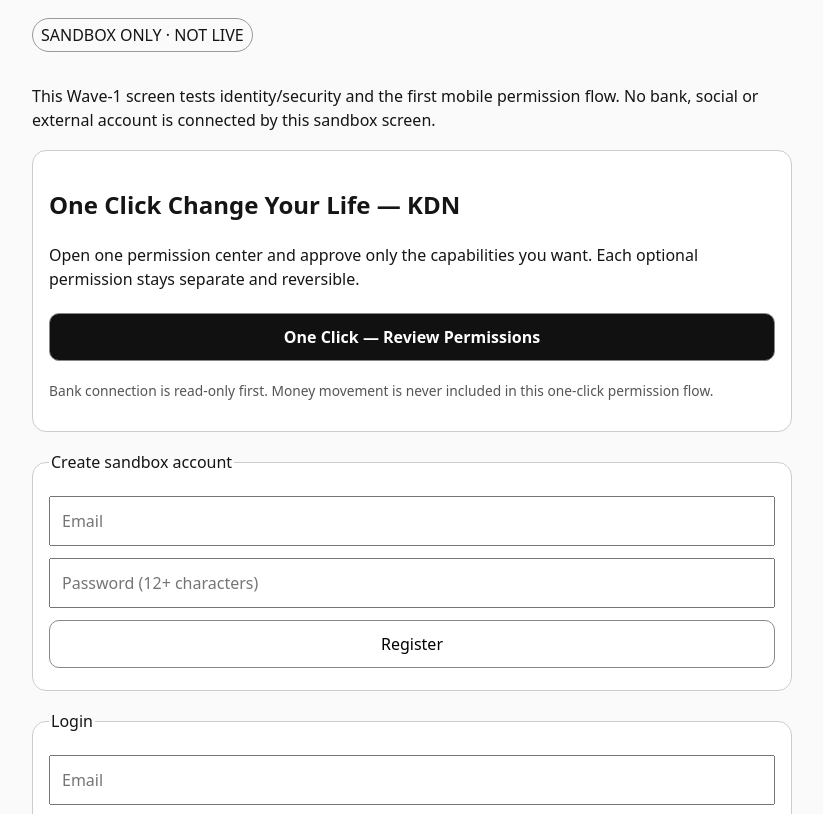
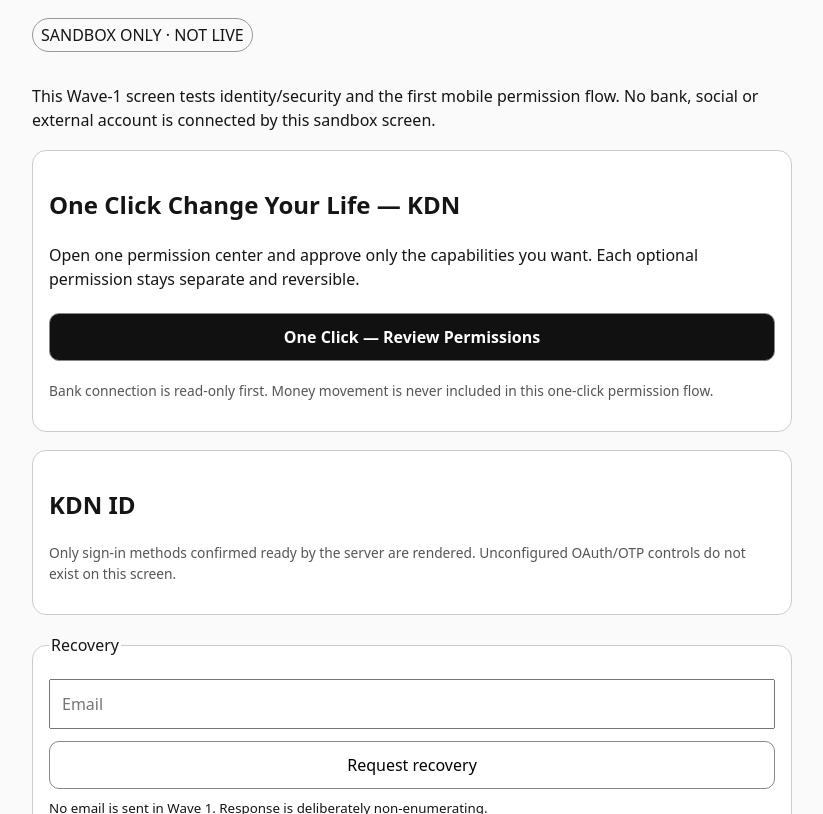
Before and after one commit to Guru-Nanak-dev-ji/Guru-granth-panth, a website: page web/index.html in a window 1280 px wide. Shown: the part 99-913 px from the top of the page, without its empty margins (228-1051 px from the left). Drawn offline with Linux system fonts and the light colour scheme.

Commit message:
Hide unready auth controls by default

```diff
--- a/web/index.html
+++ b/web/index.html
@@ -20,8 +20,14 @@ body{font-family:system-ui,sans-serif;max-width:760px;margin:32px auto;padding:0
 <p class="small">Bank connection is read-only first. Money movement is never included in this one-click permission flow.</p>
 </section>
 
-<fieldset><legend>Create sandbox account</legend><input id="regEmail" type="email" placeholder="Email"><input id="regPassword" type="password" placeholder="Password (12+ characters)"><button id="register">Register</button></fieldset>
-<fieldset><legend>Login</legend><input id="loginEmail" type="email" placeholder="Email"><input id="loginPassword" type="password" placeholder="Password"><button id="login">Login</button><button id="me">Who am I?</button><button id="sessions">My sessions</button><button id="logout">Logout</button><button id="logoutAll">Logout all sessions</button></fieldset>
+<section class="card">
+<h2>KDN ID</h2>
+<p class="small">Only sign-in methods confirmed ready by the server are rendered. Unconfigured OAuth/OTP controls do not exist on this screen.</p>
+<div id="configuredAuthMethods"></div>
+</section>
+
+<fieldset id="passwordRegister" hidden><legend>Create sandbox account</legend><input id="regEmail" type="email" placeholder="Email"><input id="regPassword" type="password" placeholder="Password (12+ characters)"><button id="register">Register</button></fieldset>
+<fieldset id="passwordLogin" hidden><legend>Login</legend><input id="loginEmail" type="email" placeholder="Email"><input id="loginPassword" type="password" placeholder="Password"><button id="login">Login</button><button id="me">Who am I?</button><button id="sessions">My sessions</button><button id="logout">Logout</button><button id="logoutAll">Logout all sessions</button></fieldset>
 <fieldset><legend>Recovery</legend><input id="recoveryEmail" type="email" placeholder="Email"><button id="recover">Request recovery</button><small>No email is sent in Wave 1. Response is deliberately non-enumerating.</small></fieldset>
 
 <dialog id="permissionDialog">
```
